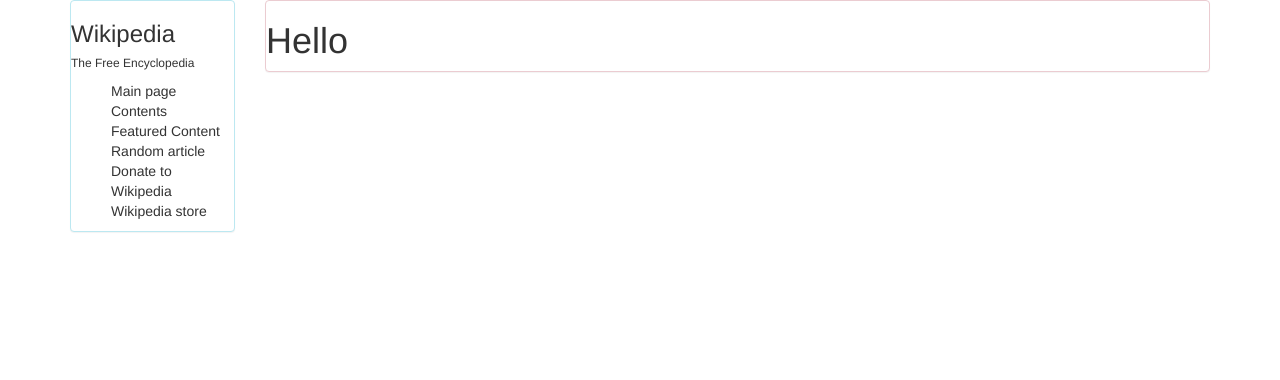
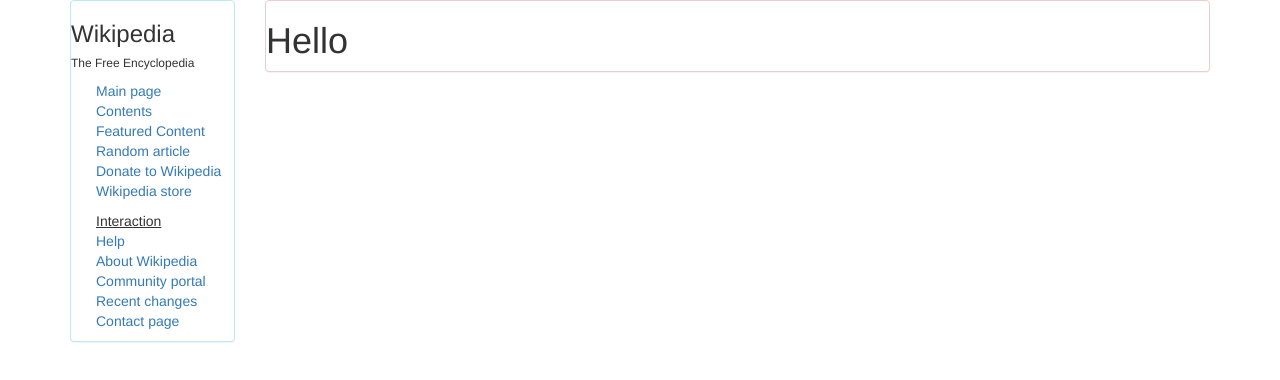
Before and after one commit to JamesBlocker/intro-wiki, a plain HTML site: page wiki/index.html in a window 1280 px wide. Drawn offline with nearby package versions, Linux system fonts and the light colour scheme.

Commit message:
add hyperlinks, create interaction section, add underline class

```diff
--- a/wiki/css/styles.css
+++ b/wiki/css/styles.css
@@ -1,3 +1,7 @@
 .sidebar {
   list-style-type: none;
 }
+
+.underline {
+  text-decoration: underline;
+}
--- a/wiki/index.html
+++ b/wiki/index.html
@@ -12,14 +12,29 @@
           <div class="panel panel-info">
             <h3>Wikipedia</h3>
             <h6>The Free Encyclopedia</h6>
-            <ul class="sidebar">
-              <li>Main page</li>
-              <li>Contents</li>
-              <li>Featured Content</li>
-              <li>Random article</li>
-              <li>Donate to Wikipedia</li>
-              <li>Wikipedia store</li>
-            </ul>
+
+            <div class="row">
+              <ul class="sidebar">
+                <li><a href="#">Main page</a></li>
+                <li><a href="#">Contents</a></li>
+                <li><a href="#">Featured Content</a></li>
+                <li><a href="#">Random article</a></li>
+                <li><a href="#">Donate to Wikipedia</a></li>
+                <li><a href="#">Wikipedia store</a></li>
+              </ul>
+            </div>
+
+            <div class="row">
+              <ul class="sidebar">
+                <li class="underline">Interaction</li>
+                <li><a href="#">Help</a></li>
+                <li><a href="#">About Wikipedia</a></li>
+                <li><a href="#">Community portal</a></li>
+                <li><a href="#">Recent changes</a></li>
+                <li><a href="#">Contact page</a></li>
+              </ul>
+            </div>
+
           </div>
         </div>
         <div class="col-md-10">
```
